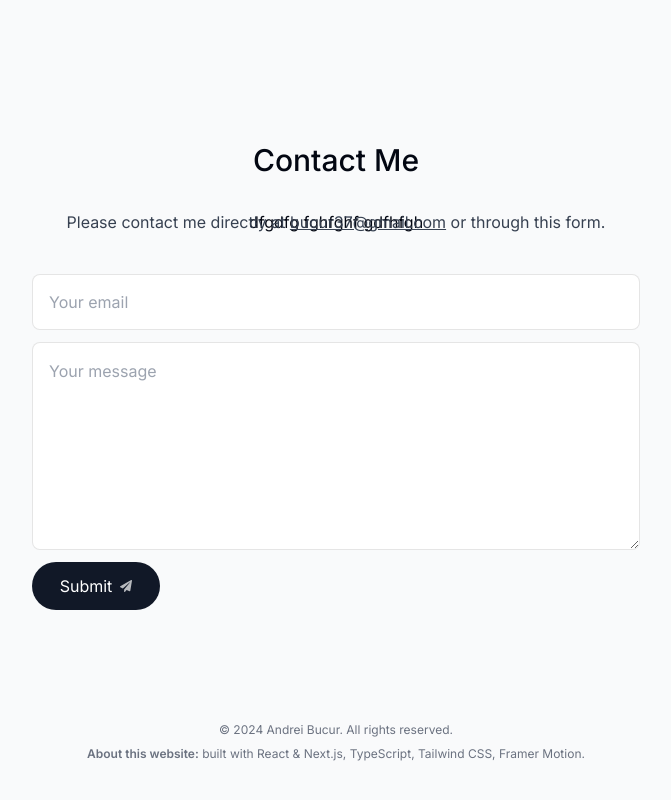
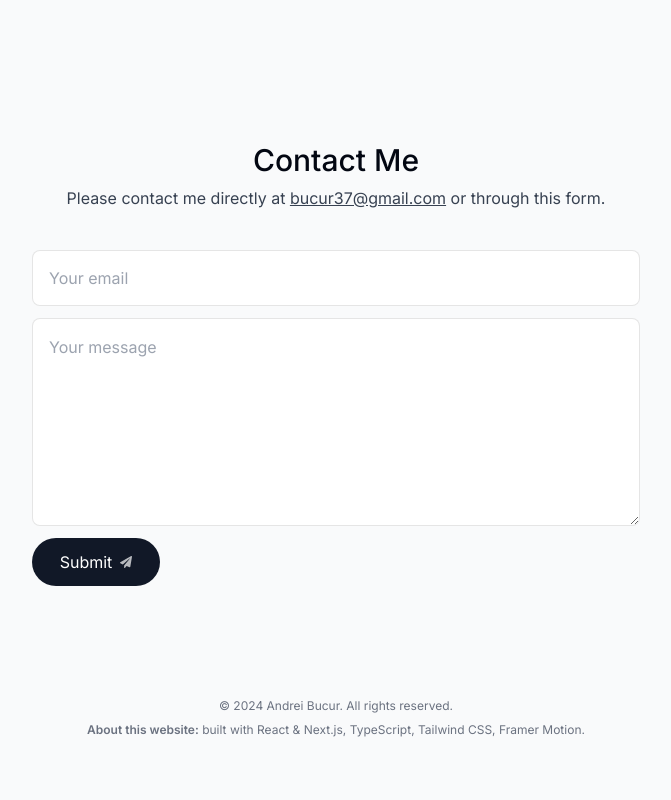
Before and after one commit to tabask0/portfolio-react, a Next.js app: page / in a window 1280 px wide. Shown: the part 4899-5699 px from the top of the page, without its empty margins (304-975 px from the left). After the commit the page ends 5677 px from the top, so only its background shows below. Built offline with nearby package versions, Linux system fonts and the light colour scheme; no server answers.

Commit message:
removed stuff

```diff
--- a/components/contact.tsx
+++ b/components/contact.tsx
@@ -10,7 +10,6 @@ import toast from "react-hot-toast";
 
 export default function Contact() {
   const { ref } = useSectionInView("Contact");
-  console.log(ref);
 
   return (
     <motion.section
@@ -31,7 +30,6 @@ export default function Contact() {
       }}
     >
       <SectionHeading>Contact me</SectionHeading>
-      dfgdfg fghfghf gdfhfgh
       <p className="text-gray-700 -mt-6 dark:text-white/80">
         Please contact me directly at{" "}
         <a className="underline" href="mailto:example@gmail.com">
--- a/lib/hooks.ts
+++ b/lib/hooks.ts
@@ -9,8 +9,6 @@ export function useSectionInView(sectionName: SectionName, threshold = 0.35) {
     threshold,
   });
   const { setActiveSection, timeOfLastClick } = useActiveSectionContext();
-  console.log(ref);
-  console.log(inView);
 
   useEffect(() => {
     if (inView && Date.now() - timeOfLastClick > 1000) {
```
